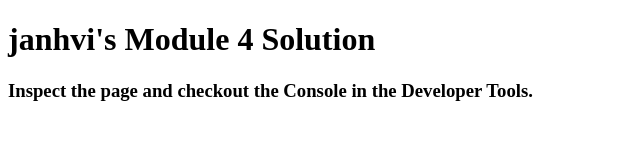
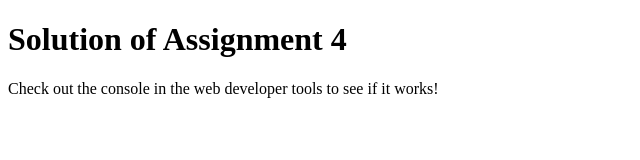
Before and after one commit to Janhvi-s/module4, a plain HTML site: page index.html in a window 1280 px wide. Shown: the whole page, without its empty margins (0-640 px from the left). Drawn offline with Linux system fonts and the light colour scheme.

Commit message:
Update index.html

```diff
--- a/index.html
+++ b/index.html
@@ -1,17 +1,17 @@
 <!DOCTYPE html>
 <html>
+
 <head>
-  <meta charset="utf-8">
-  <title>Module 4 Solution</title>
-  <script>
-    var names = []; // DO NOT REMOVE
-  </script>
-  <script src="SpeakHello.js"></script>
-  <script src="SpeakGoodBye.js"></script>
-  <script src="script.js"></script>
+    <meta charset="utf-8">
+    <title>Assignment Solution for Module 4</title>
+    <script src="SpeakHello.js"></script>
+    <script src="SpeakGoodBye.js"></script>
+    <script src="script.js"></script>
 </head>
+
 <body>
-  <h1>janhvi's Module 4 Solution</h1>
-  <h3>Inspect the page and checkout the Console in the Developer Tools.</h3>
+    <h1>Solution of Assignment 4</h1>
+    <p>Check out the console in the web developer tools to see if it works!</p>
 </body>
+
 </html>
```
